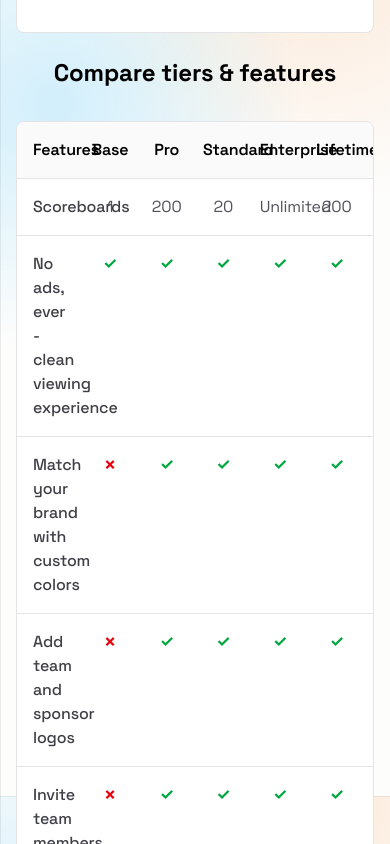
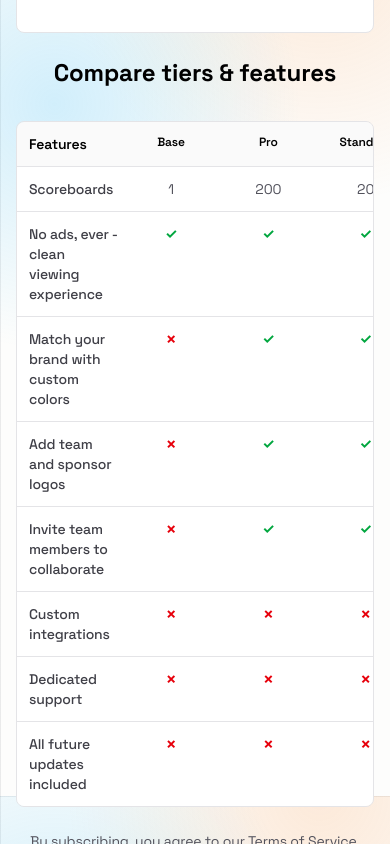
Before and after one commit to LocalsGG/scoreboard, a Next.js app: page /pricing in a window 390 px wide. Shown: the part 2580-3424 px from the top of the page. Built offline with nearby package versions, Linux system fonts and the light colour scheme; no server answers.

Commit message:
more changes

```diff
--- a/app/(site)/account/page.tsx
+++ b/app/(site)/account/page.tsx
@@ -18,7 +18,7 @@ export default async function AccountPage() {
   const user = session.user;
   const isAnonymous = !user.email;
 
-  // Fetch user data from public.users table (includes subscription status)
+  // Fetch user data from public.profiles table (includes subscription status)
   const userData = !isAnonymous ? await getUserData(supabase, user.id) : null;
   const subscriptionStatus = userData?.subscription_status || 'base';
 
--- a/app/(site)/dashboard/new/page.tsx
+++ b/app/(site)/dashboard/new/page.tsx
@@ -51,8 +51,8 @@ async function createBoard(formData: FormData) {
     throw new Error("You must be signed in to create boards");
   }
 
-  // Ensure user exists in public.users table before creating scoreboard
-  // This handles cases where the user exists in auth.users but not in public.users
+  // Ensure user exists in public.profiles table before creating scoreboard
+  // This handles cases where the user exists in auth.users but not in public.profiles
   const userEmail = session?.user?.email || null;
   const isAnonymous = !userEmail;
   const userCheck = await ensureUserExists(supabase, userId, userEmail);
--- a/app/(site)/pricing/PricingPageClient.tsx
+++ b/app/(site)/pricing/PricingPageClient.tsx
@@ -235,78 +235,80 @@ export function PricingPageClient() {
 
       <section className="max-w-6xl mx-auto w-full">
         <h2 className="text-2xl font-black text-black mb-8 text-center">Compare tiers & features</h2>
-        <div className="border border-zinc-200 rounded-lg overflow-hidden bg-white">
-          <div className="grid grid-cols-6 gap-4 p-4 border-b border-zinc-200 bg-zinc-50">
-            <div className="font-semibold text-black">Features</div>
-            <div className="font-semibold text-black text-center">Base</div>
-            <div className="font-semibold text-black text-center">Pro</div>
-            <div className="font-semibold text-black text-center">Standard</div>
-            <div className="font-semibold text-black text-center">Enterprise</div>
-            <div className="font-semibold text-black text-center">Lifetime</div>
+        <div className="border border-zinc-200 rounded-lg overflow-hidden bg-white overflow-x-auto">
+          <div className="min-w-[600px]">
+            <div className="grid grid-cols-6 gap-2 sm:gap-4 p-3 sm:p-4 border-b border-zinc-200 bg-zinc-50">
+              <div className="font-semibold text-black text-sm sm:text-base">Features</div>
+              <div className="font-semibold text-black text-center text-xs sm:text-base">Base</div>
+              <div className="font-semibold text-black text-center text-xs sm:text-base">Pro</div>
+              <div className="font-semibold text-black text-center text-xs sm:text-base">Standard</div>
+              <div className="font-semibold text-black text-center text-xs sm:text-base">Enterprise</div>
+              <div className="font-semibold text-black text-center text-xs sm:text-base">Lifetime</div>
             </div>
-          <div className="grid grid-cols-6 gap-4 p-4 border-b border-zinc-200">
-            <div className="font-medium text-zinc-700">Scoreboards</div>
-            <div className="text-center text-zinc-600">1</div>
-            <div className="text-center text-zinc-600">200</div>
-            <div className="text-center text-zinc-600">20</div>
-            <div className="text-center text-zinc-600">Unlimited</div>
-            <div className="text-center text-zinc-600">200</div>
+            <div className="grid grid-cols-6 gap-2 sm:gap-4 p-3 sm:p-4 border-b border-zinc-200">
+              <div className="font-medium text-zinc-700 text-sm sm:text-base">Scoreboards</div>
+              <div className="text-center text-zinc-600 text-sm sm:text-base">1</div>
+              <div className="text-center text-zinc-600 text-sm sm:text-base">200</div>
+              <div className="text-center text-zinc-600 text-sm sm:text-base">20</div>
+              <div className="text-center text-zinc-600 text-sm sm:text-base">Unlimited</div>
+              <div className="text-center text-zinc-600 text-sm sm:text-base">200</div>
             </div>
-          <div className="grid grid-cols-6 gap-4 p-4 border-b border-zinc-200">
-            <div className="font-medium text-zinc-700">No ads, ever - clean viewing experience</div>
-            <div className="text-center text-green-600 font-bold">✓</div>
-            <div className="text-center text-green-600 font-bold">✓</div>
-            <div className="text-center text-green-600 font-bold">✓</div>
-            <div className="text-center text-green-600 font-bold">✓</div>
-            <div className="text-center text-green-600 font-bold">✓</div>
+            <div className="grid grid-cols-6 gap-2 sm:gap-4 p-3 sm:p-4 border-b border-zinc-200">
+              <div className="font-medium text-zinc-700 text-sm sm:text-base">No ads, ever - clean viewing experience</div>
+              <div className="text-center text-green-600 font-bold text-sm sm:text-base">✓</div>
+              <div className="text-center text-green-600 font-bold text-sm sm:text-base">✓</div>
+              <div className="text-center text-green-600 font-bold text-sm sm:text-base">✓</div>
+              <div className="text-center text-green-600 font-bold text-sm sm:text-base">✓</div>
+              <div className="text-center text-green-600 font-bold text-sm sm:text-base">✓</div>
             </div>
-          <div className="grid grid-cols-6 gap-4 p-4 border-b border-zinc-200">
-            <div className="font-medium text-zinc-700">Match your brand with custom colors</div>
-            <div className="text-center text-red-600 font-bold">✗</div>
-            <div className="text-center text-green-600 font-bold">✓</div>
-            <div className="text-center text-green-600 font-bold">✓</div>
-            <div className="text-center text-green-600 font-bold">✓</div>
-            <div className="text-center text-green-600 font-bold">✓</div>
+            <div className="grid grid-cols-6 gap-2 sm:gap-4 p-3 sm:p-4 border-b border-zinc-200">
+              <div className="font-medium text-zinc-700 text-sm sm:text-base">Match your brand with custom colors</div>
+              <div className="text-center text-red-600 font-bold text-sm sm:text-base">✗</div>
+              <div className="text-center text-green-600 font-bold text-sm sm:text-base">✓</div>
+              <div className="text-center text-green-600 font-bold text-sm sm:text-base">✓</div>
+              <div className="text-center text-green-600 font-bold text-sm sm:text-base">✓</div>
+              <div className="text-center text-green-600 font-bold text-sm sm:text-base">✓</div>
             </div>
-          <div className="grid grid-cols-6 gap-4 p-4 border-b border-zinc-200">
-            <div className="font-medium text-zinc-700">Add team and sponsor logos</div>
-            <div className="text-center text-red-600 font-bold">✗</div>
-            <div className="text-center text-green-600 font-bold">✓</div>
-            <div className="text-center text-green-600 font-bold">✓</div>
-            <div className="text-center text-green-600 font-bold">✓</div>
-            <div className="text-center text-green-600 font-bold">✓</div>
+            <div className="grid grid-cols-6 gap-2 sm:gap-4 p-3 sm:p-4 border-b border-zinc-200">
+              <div className="font-medium text-zinc-700 text-sm sm:text-base">Add team and sponsor logos</div>
+              <div className="text-center text-red-600 font-bold text-sm sm:text-base">✗</div>
+              <div className="text-center text-green-600 font-bold text-sm sm:text-base">✓</div>
+              <div className="text-center text-green-600 font-bold text-sm sm:text-base">✓</div>
+              <div className="text-center text-green-600 font-bold text-sm sm:text-base">✓</div>
+              <div className="text-center text-green-600 font-bold text-sm sm:text-base">✓</div>
             </div>
-          <div className="grid grid-cols-6 gap-4 p-4 border-b border-zinc-200">
-            <div className="font-medium text-zinc-700">Invite team members to collaborate</div>
-            <div className="text-center text-red-600 font-bold">✗</div>
-            <div className="text-center text-green-600 font-bold">✓</div>
-            <div className="text-center text-green-600 font-bold">✓</div>
-            <div className="text-center text-green-600 font-bold">✓</div>
-            <div className="text-center text-green-600 font-bold">✓</div>
+            <div className="grid grid-cols-6 gap-2 sm:gap-4 p-3 sm:p-4 border-b border-zinc-200">
+              <div className="font-medium text-zinc-700 text-sm sm:text-base">Invite team members to collaborate</div>
+              <div className="text-center text-red-600 font-bold text-sm sm:text-base">✗</div>
+              <div className="text-center text-green-600 font-bold text-sm sm:text-base">✓</div>
+              <div className="text-center text-green-600 font-bold text-sm sm:text-base">✓</div>
+              <div className="text-center text-green-600 font-bold text-sm sm:text-base">✓</div>
+              <div className="text-center text-green-600 font-bold text-sm sm:text-base">✓</div>
             </div>
-          <div className="grid grid-cols-6 gap-4 p-4 border-b border-zinc-200">
-            <div className="font-medium text-zinc-700">Custom integrations</div>
-            <div className="text-center text-red-600 font-bold">✗</div>
-            <div className="text-center text-red-600 font-bold">✗</div>
-            <div className="text-center text-red-600 font-bold">✗</div>
-            <div className="text-center text-green-600 font-bold">✓</div>
-            <div className="text-center text-red-600 font-bold">✗</div>
+            <div className="grid grid-cols-6 gap-2 sm:gap-4 p-3 sm:p-4 border-b border-zinc-200">
+              <div className="font-medium text-zinc-700 text-sm sm:text-base">Custom integrations</div>
+              <div className="text-center text-red-600 font-bold text-sm sm:text-base">✗</div>
+              <div className="text-center text-red-600 font-bold text-sm sm:text-base">✗</div>
+              <div className="text-center text-red-600 font-bold text-sm sm:text-base">✗</div>
+              <div className="text-center text-green-600 font-bold text-sm sm:text-base">✓</div>
+              <div className="text-center text-red-600 font-bold text-sm sm:text-base">✗</div>
             </div>
-          <div className="grid grid-cols-6 gap-4 p-4 border-b border-zinc-200">
-            <div className="font-medium text-zinc-700">Dedicated support</div>
-            <div className="text-center text-red-600 font-bold">✗</div>
-            <div className="text-center text-red-600 font-bold">✗</div>
-            <div className="text-center text-red-600 font-bold">✗</div>
-            <div className="text-center text-green-600 font-bold">✓</div>
-            <div className="text-center text-red-600 font-bold">✗</div>
+            <div className="grid grid-cols-6 gap-2 sm:gap-4 p-3 sm:p-4 border-b border-zinc-200">
+              <div className="font-medium text-zinc-700 text-sm sm:text-base">Dedicated support</div>
+              <div className="text-center text-red-600 font-bold text-sm sm:text-base">✗</div>
+              <div className="text-center text-red-600 font-bold text-sm sm:text-base">✗</div>
+              <div className="text-center text-red-600 font-bold text-sm sm:text-base">✗</div>
+              <div className="text-center text-green-600 font-bold text-sm sm:text-base">✓</div>
+              <div className="text-center text-red-600 font-bold text-sm sm:text-base">✗</div>
             </div>
-          <div className="grid grid-cols-6 gap-4 p-4">
-            <div className="font-medium text-zinc-700">All future updates included</div>
-            <div className="text-center text-red-600 font-bold">✗</div>
-            <div className="text-center text-red-600 font-bold">✗</div>
-            <div className="text-center text-red-600 font-bold">✗</div>
-            <div className="text-center text-green-600 font-bold">✓</div>
-            <div className="text-center text-green-600 font-bold">✓</div>
+            <div className="grid grid-cols-6 gap-2 sm:gap-4 p-3 sm:p-4">
+              <div className="font-medium text-zinc-700 text-sm sm:text-base">All future updates included</div>
+              <div className="text-center text-red-600 font-bold text-sm sm:text-base">✗</div>
+              <div className="text-center text-red-600 font-bold text-sm sm:text-base">✗</div>
+              <div className="text-center text-red-600 font-bold text-sm sm:text-base">✗</div>
+              <div className="text-center text-green-600 font-bold text-sm sm:text-base">✓</div>
+              <div className="text-center text-green-600 font-bold text-sm sm:text-base">✓</div>
+            </div>
           </div>
         </div>
       </section>
--- a/lib/scoreboards.ts
+++ b/lib/scoreboards.ts
@@ -54,7 +54,7 @@ export async function getScoreboardsWithOwner(
     .from("scoreboards")
     .select(`
       *,
-      owner:users!scoreboards_owner_id_fkey (
+      owner:profiles!scoreboards_owner_id_fkey (
         id,
         email,
         subscription_status,
--- a/lib/users.ts
+++ b/lib/users.ts
@@ -6,7 +6,7 @@ export async function getUserData(
   userId: string
 ): Promise<User | null> {
   const { data, error } = await supabase
-    .from("users")
+    .from("profiles")
     .select("*")
     .eq("id", userId)
     .maybeSingle();
@@ -40,7 +40,7 @@ export async function ensureUserExists(
   const rpcErrorMsg = rpcResult.error.message || '';
   if (rpcErrorMsg.includes("function") && rpcErrorMsg.includes("does not exist")) {
     const { error: insertError } = await supabase
-      .from("users")
+      .from("profiles")
       .insert({
         id: userId,
         email: email || "",
@@ -66,7 +66,7 @@ export async function updateSubscriptionStatus(
   status: "base" | "standard" | "pro" | "lifetime"
 ): Promise<{ success: boolean; error?: string }> {
   const { error } = await supabase
-    .from("users")
+    .from("profiles")
     .update({ subscription_status: status, updated_at: new Date().toISOString() })
     .eq("id", userId);
 
```
Also changed, not shown: components/DeleteBoardButton.tsx (+12 -10 lines), 1 other file (tests, documents, lock files or other folders). Lines whose indentation alone changed are shown as unchanged.
